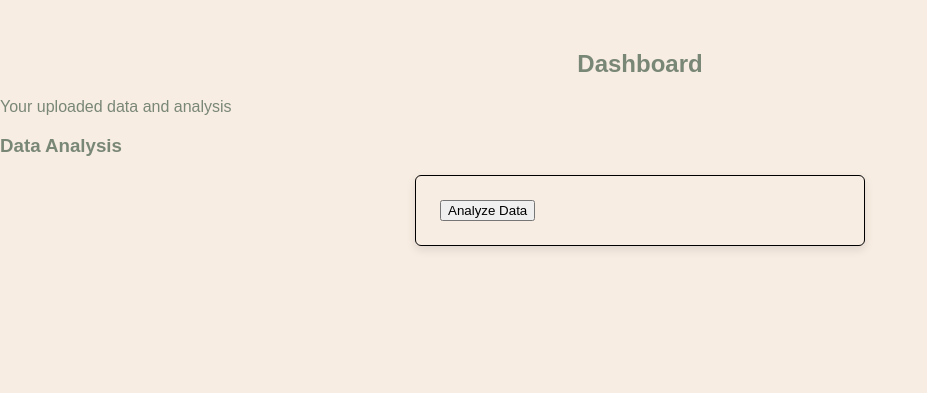
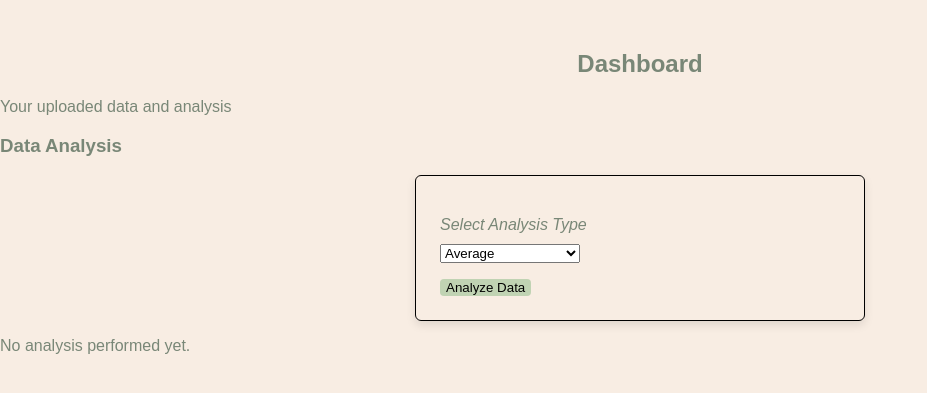
Before and after one commit to jkrarmstrong/insights-platform, a Flask app: page /dashboard in a window 1280 px wide. Shown: the part 132-525 px from the top of the page, without its empty margins (0-927 px from the left). Run offline with Flask 3, Linux system fonts and the light colour scheme; a user stored in the database is signed in; tables that the repository leaves empty hold one stand-in row (values such as "Sample post").

Commit message:
Small changes to UI

```diff
--- a/app.py
+++ b/app.py
@@ -82,24 +82,45 @@ def analyze_data():
     """
     Analyzes the data. For now it calculates the mean of a given column.
     """
+
+    analysis_type = request.args.get("analysis_type")
+
     data = current_user.get_data()
-    print(f"Data retrieved: {data}") # For debugging
+    print(f"Data retrieved {data}")
 
     if not data or len(data) == 0:
         flash("No data found to analyze", "danger")
         return redirect(url_for("dashboard"))
 
-    column_name = "value_column"  # This should match the column name from your CSV file
-    data_frame = pd.DataFrame(data[0])  # Convert the first entry to a DataFrame
+    column_name = "value_column"
+    df = pd.DataFrame(data[0])
+    print(f"Dataframe columns: {df.columns}")
 
-    print(f"Dataframe columns: {data_frame.columns}")  # Debugging: check columns in DataFrame
+    if column_name in df.columns:
+        if analysis_type == "average":
+            result = df[column_name].mean()
+            analysis_result = f"Average: {result}"
+        elif analysis_type == "median":
+            result = df[column_name].median()
+            analysis_result = f"Median: {result}"
+        elif analysis_type == "mode":
+            result = df[column_name].mode().tolist()
+            analysis_result = f"Mode: {', '.join(map(str, result))}"
+        elif analysis_type == "max":
+            result = df[column_name].max()
+            analysis_result = f"Max: {result}"
+        elif analysis_type == "min":
+            result = df[column_name].min()
+            analysis_result = f"Min: {result}"
+        elif analysis_type == "std_dev":
+            result = df[column_name].std()
+            analysis_result = f"Standard Deviation: {result}"
+        else:
+            analysis_result = f"Invalid analysis type selected."
 
-    if column_name in data_frame.columns:
-        average = data_frame[column_name].mean()
-        print(f"Average calculated: {average}")  # Debugging: check the calculated average
-        return render_template("dashboard.html", title="Dashboard", average=average)
+        return render_template("dashboard.html", title="Dashboard", analysis_result=analysis_result)
     else:
-        flash(f"Column '{column_name}' not found in data", "danger")
+        flash(f"Column {column_name} not found in data", "danger")
 
     return redirect(url_for("dashboard"))
 
--- a/static/css/base/text.css
+++ b/static/css/base/text.css
@@ -14,3 +14,7 @@ h2 {
     text-align: center;
     padding-top: 5rem;
 }
+
+p {
+    margin-bottom: 10px;
+}
--- a/static/css/components/_buttons.css
+++ b/static/css/components/_buttons.css
@@ -10,3 +10,10 @@
     background-color: #C0D3B3;
     padding: 6px;
 }
+
+.analyze-btn {
+    background-color: white;
+    background-color: #C0D3B3;
+    border: none;
+    border-radius: 4px;
+}
--- a/static/css/components/_forms.css
+++ b/static/css/components/_forms.css
@@ -26,3 +26,8 @@ form {
     border: 1px solid black;
     border-radius: 6px;
 }
+
+.drop-down-menu {
+    width: 35%;
+    margin-bottom: 16px;
+}
--- /dev/null
+++ b/static/js/form.js
@@ -0,0 +1,18 @@
+document.addEventListener('DOMContentLoaded', function() {
+    // Retrieve the selected analysis type from localStorage
+    var analysisType = localStorage.getItem('selectedAnalysisType');
+
+    // If a value exists in localStorage, set the dropdown value to the stored selection
+    if (analysisType) {
+        document.getElementById('analysis-dropdown').value = analysisType;
+    }
+});
+
+// When the user changes the selection in the dropdown, save the selected value in localStorage
+document.getElementById('analysis-dropdown').addEventListener('change', function() {
+    // Get the selected value from the dropdown
+    var selectedType = this.value;
+
+    // Store the selected value in localStorage so it can be remembered later
+    localStorage.setItem('selectedAnalysisType', selectedType);
+});
--- a/templates/dashboard.html
+++ b/templates/dashboard.html
@@ -12,15 +12,27 @@
 
     <h3>Data Analysis</h3>
     <form method="GET" action="{{ url_for('analyze_data') }}">
-        <button type="submit">Analyze Data</button>
+        <p style="font-style: italic;">Select Analysis Type</p>
+        <select name="analysis_type" class="drop-down-menu" id="analysis-dropdown">
+            <option value="average">Average</option>
+            <option value="median">Median</option>
+            <option value="mode">Mode</option>
+            <option value="std_dev">Standard Deviation</option>
+            <option value="max">Max</option>
+            <option value="min">Min</option>
+        </select>
+        <button type="submit" class="analyze-btn">Analyze Data</button>
     </form>
 
     <div>
         <!-- Display analyzed data if there is any -->
-         {% if average %}
-            <p>Average of the selected column: {{ average }}</p>
+        {% if analysis_result %}
+            <p>{{ analysis_result }}</p>
+        {% else %}
+            <p>No analysis performed yet.</p>
         {% endif %}
     </div>
 
+    <script src="{{ url_for('static', filename='js/form.js') }}"></script>
 </body>
 </html>
--- a/uploads/test_data.csv
+++ /dev/null
@@ -1,6 +0,0 @@
-name,age,value_column
-Alice,25,100
-Bob,30,200
-Charlie,35,300
-David,40,400
-Eve,45,500
```
Also changed, not shown: uploads/randomized_data.csv (added, +51 -0 lines).
